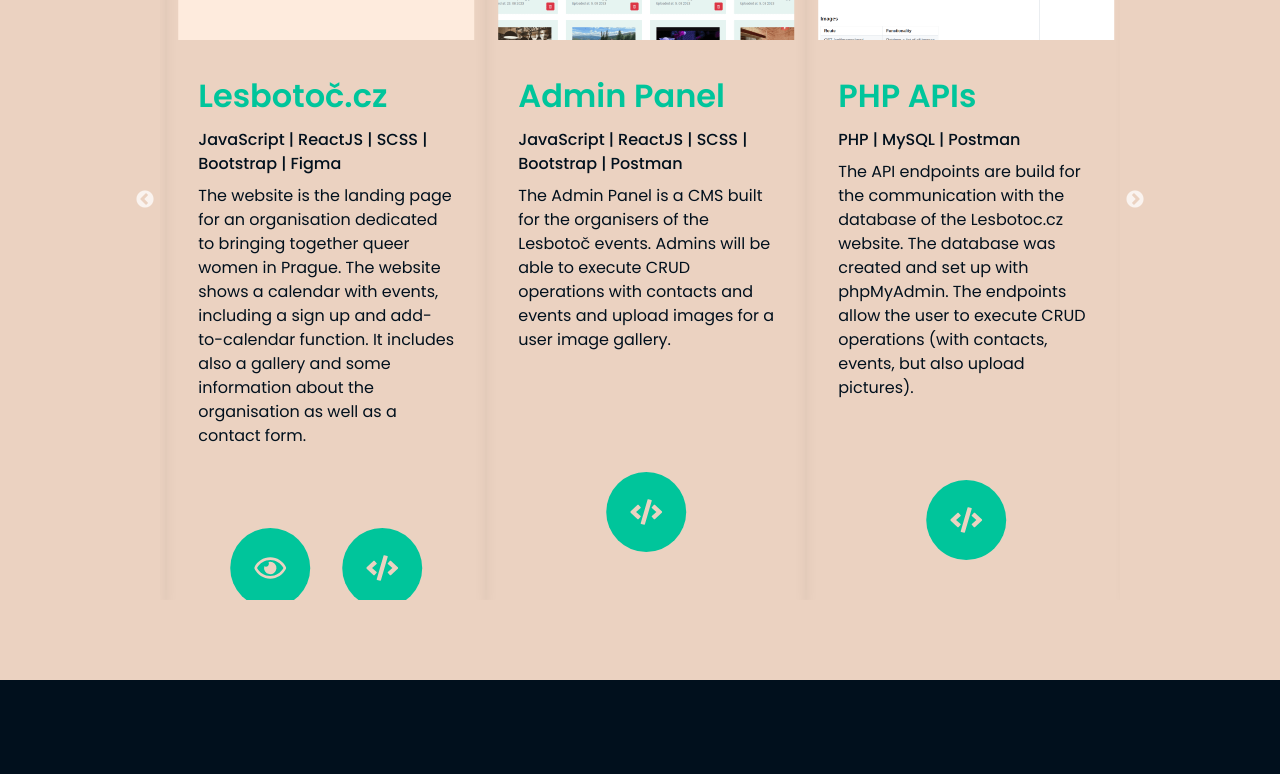
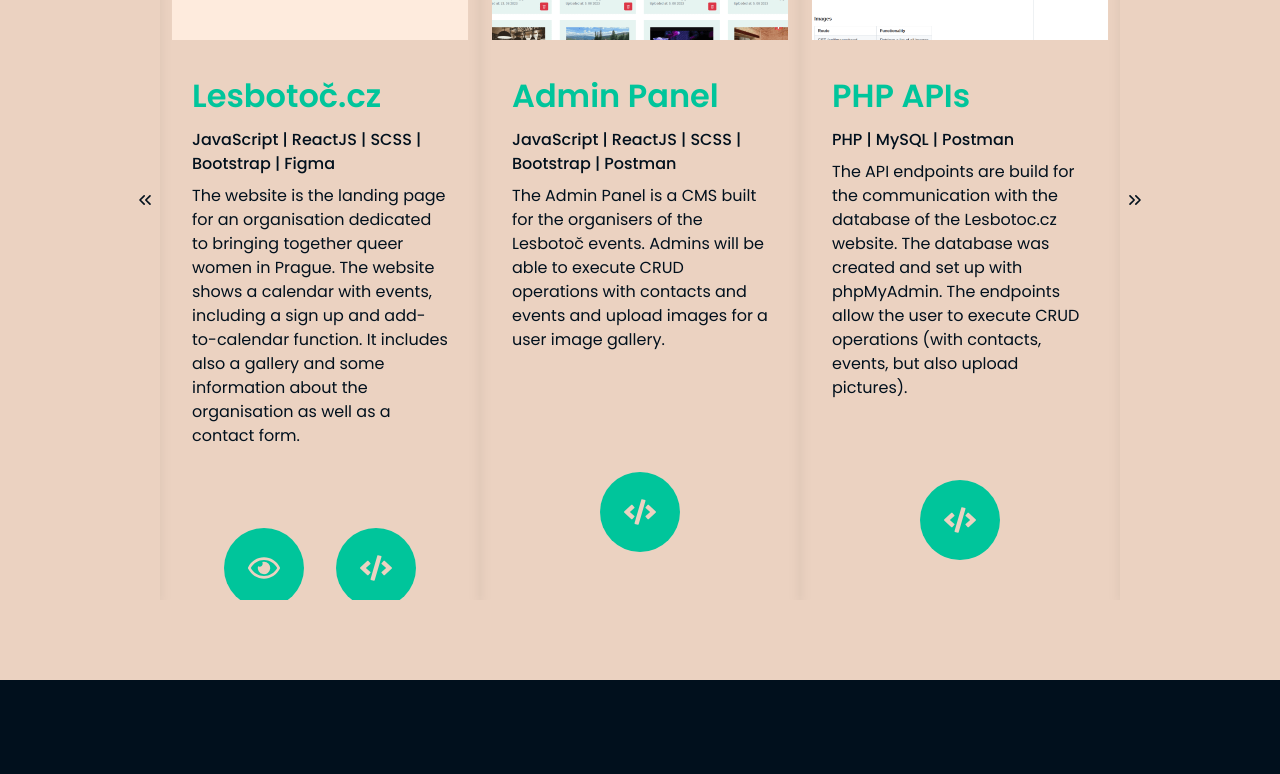
Before and after one commit to queuing4oranges/portfolio, a React (Create React App) app: page / in a window 1280 px wide. Shown: the part 1276-2050 px from the top of the page. Built offline with nearby package versions, Linux system fonts and the light colour scheme; a web font is replaced by a local one.

Commit message:
Add custom arrows

```diff
--- a/src/components/Projects/Carousel.js
+++ b/src/components/Projects/Carousel.js
@@ -2,8 +2,23 @@
 import Slider from 'react-slick';
 import { projectsData } from "./ProjectsData";
 import { FaRegEye, FaCode } from "react-icons/fa";
+import { FiChevronsRight, FiChevronsLeft } from "react-icons/fi";
 
 import "./Carousel.scss";
+
+function NextArrow(props) {
+	const { onClick, className } = props;
+	return (
+		<FiChevronsRight onClick={onClick} className={className}/>
+	)
+}
+
+function PrevArrow(props) {
+	const { onClick, className } = props;
+	return (
+		<FiChevronsLeft onClick={onClick} className={className} />
+	)
+}
 
 export default function Carousel() {
 	const [cards, setCards] = useState(projectsData);
@@ -11,10 +26,12 @@
 		infinite: true,
 		speed: 500,
 		autoplay: true,
-		autoplaySpeed: 3000,
+		autoplaySpeed: 2500,
 		pauseOnHover: true,
 		slidesToShow: 3,
 		slidesToScroll: 1,
+		nextArrow: <NextArrow />,
+		prevArrow: <PrevArrow />,
 		responsive: [
 			{
 				breakpoint: 1024,
@@ -28,14 +45,14 @@
 				breakpoint: 600,
 					settings: {
 						slidesToShow: 2,
-						slidesToScroll: 2,
+						swipeToSlide: 2,
 					}
 			},
 			{
 				breakpoint: 480,
 					settings: {
 						slidesToShow: 1,
-						slidesToScroll: 1,
+						swipesToSlide: 1,
 					}
 			}
 		]
--- a/src/components/Projects/Carousel.scss
+++ b/src/components/Projects/Carousel.scss
@@ -47,6 +47,11 @@
 	img {
 		height: 15rem;
 	}
+
+	.slick-next, .slick-prev {
+		top: 50vh;
+		color: #01101d;
+	}
 }
 
 /* Animation */
```
